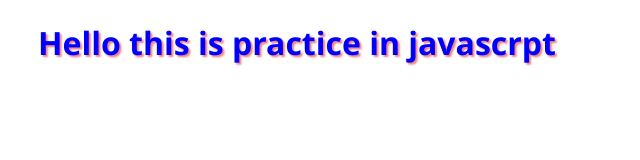
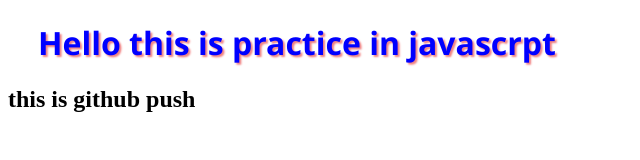
Before and after one commit to Muhammadansriaz/Prctice, a plain HTML site: page index.html in a window 1280 px wide. Shown: the whole page, without its empty margins (0-640 px from the left). Drawn offline with Linux system fonts and the light colour scheme.

Commit message:
h2 added

```diff
--- a/index.html
+++ b/index.html
@@ -9,6 +9,7 @@
 </head>
 <body>
     <h1>Hello this is practice in javascrpt</h1>
+    <h2>this is github push</h2>
 </body>
 <script src="App.js"></script>
 </html>
```
